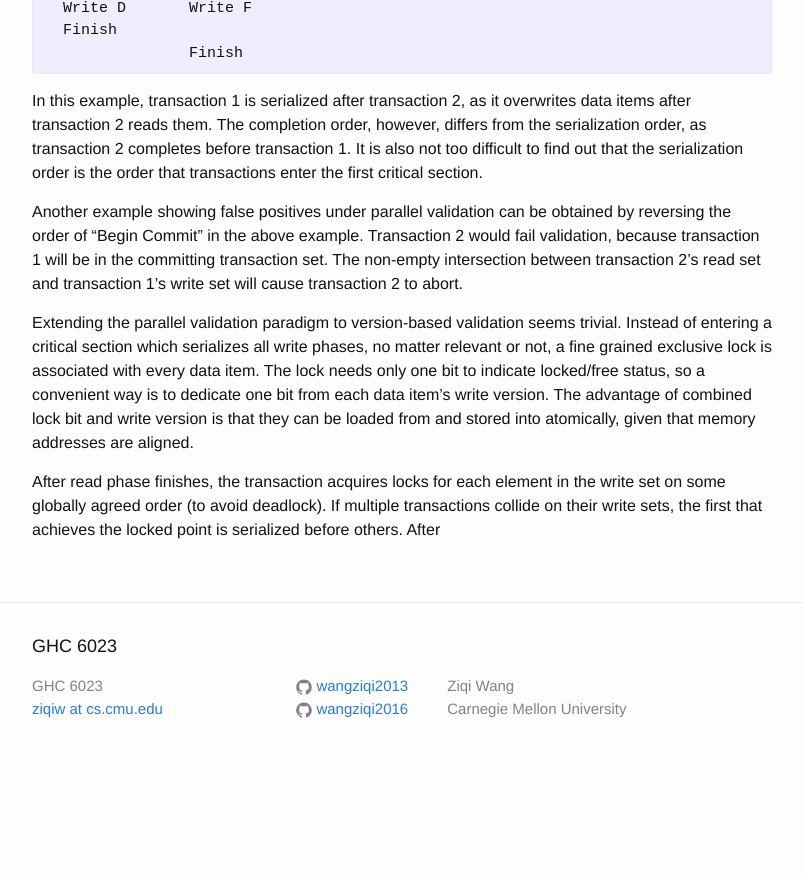
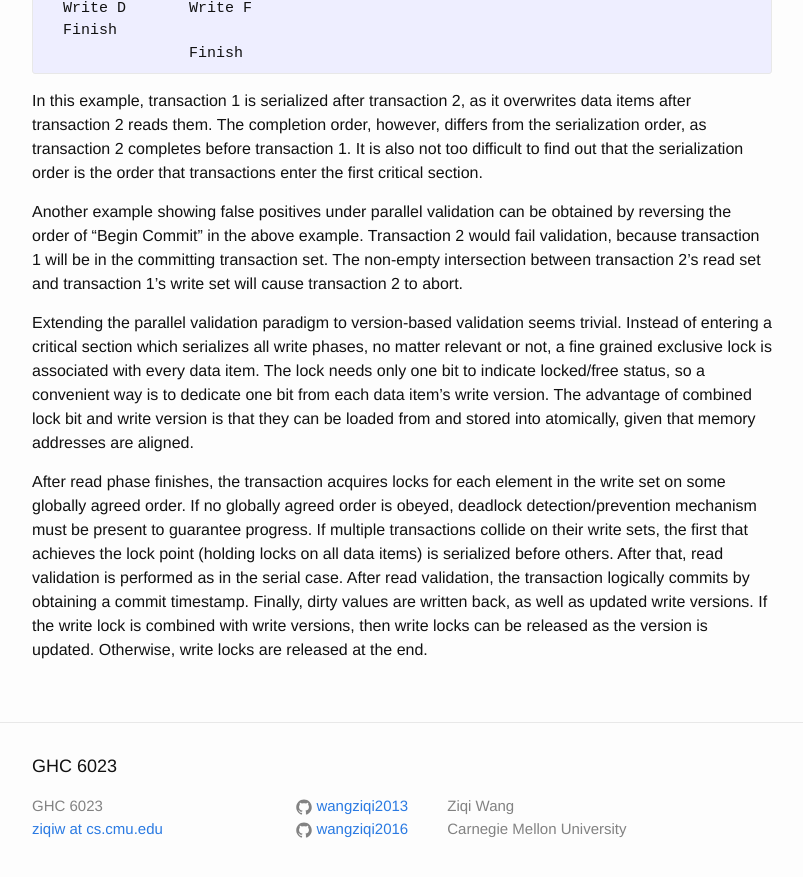
Before and after one commit to wangziqi2013/wangziqi2013.github.io, a Jekyll site: the page built from _posts/2018-03-21-Analyzing-OCC-Anomalies-and-Solutions.markdown, in a window 1280 px wide and 900 px high, scrolled down 9441 px. Shown: the top 877 px of the window, without its empty margins (238-1041 px from the left). Built offline with Jekyll 4.4.1, drawn with Linux system fonts in a browser that asks for light colours; before the commit the page ends 10221 px from its top, so only the background shows below that.

Commit message:
Finish description

```diff
--- a/_posts/2018-03-21-Analyzing-OCC-Anomalies-and-Solutions.markdown
+++ b/_posts/2018-03-21-Analyzing-OCC-Anomalies-and-Solutions.markdown
@@ -411,5 +411,9 @@ each data item's write version. The advantage of combined lock bit and write ver
 stored into atomically, given that memory addresses are aligned.
 
 After read phase finishes, the transaction acquires locks for each element in the write set on some
-globally agreed order (to avoid deadlock). If multiple transactions collide on their write sets, the first that achieves
-the locked point is serialized before others. After
+globally agreed order. If no globally agreed order is obeyed, deadlock detection/prevention mechanism must be present
+to guarantee progress. If multiple transactions collide on their write sets, the first that achieves
+the lock point (holding locks on all data items) is serialized before others. After that, read validation is performed
+as in the serial case. After read validation, the transaction logically commits by obtaining a commit timestamp.
+Finally, dirty values are written back, as well as updated write versions. If the write lock is combined with write
+versions, then write locks can be released as the version is updated. Otherwise, write locks are released at the end.
```
